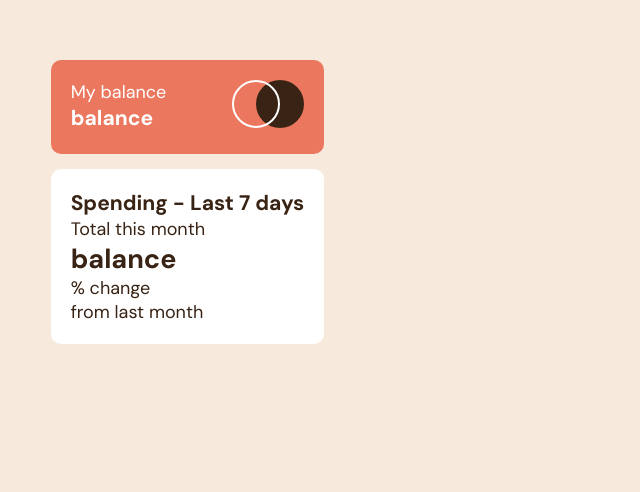
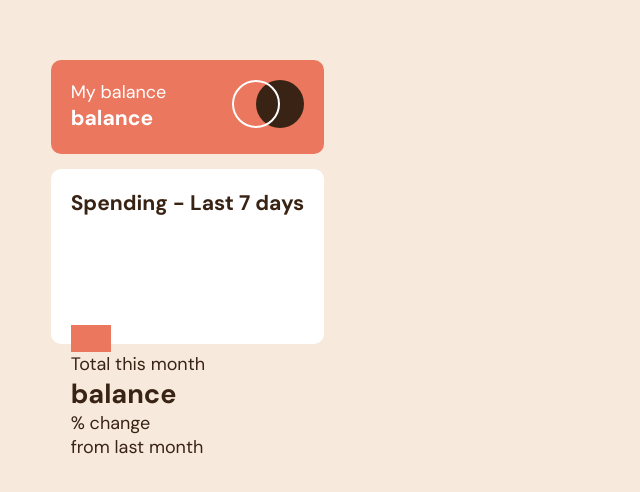
Before and after one commit to agorbacheva-y/expense-chart, a React (Create React App) app: page / in a window 1280 px wide. Shown: the part 198-690 px from the top of the page, without its empty margins (0-640 px from the left). Built offline with nearby package versions, Linux system fonts and the light colour scheme.

Commit message:
static bar chart

```diff
--- a/src/app.css
+++ b/src/app.css
@@ -1 +1 @@
-@import url("https://fonts.googleapis.com/css2?family=DM+Sans:opsz,wght@9..40,400;9..40,700&display=swap");*{margin:0;padding:0;border:0;-webkit-box-sizing:border-box;box-sizing:border-box}body{font-family:"DM Sans",sans-serif;font-size:18px;background-color:hsl(27,66%,92%);max-width:375px;min-height:100vh;display:-webkit-box;display:-ms-flexbox;display:flex;-webkit-box-pack:center;-ms-flex-pack:center;justify-content:center;-webkit-box-align:center;-ms-flex-align:center;align-items:center}.body-container{display:-webkit-box;display:-ms-flexbox;display:flex;-webkit-box-orient:vertical;-webkit-box-direction:normal;-ms-flex-direction:column;flex-direction:column;width:100%;gap:15px}.balance{display:-webkit-box;display:-ms-flexbox;display:flex}.balance .balance__nr{float:left}.balance .balance__logo{float:right}.spending{display:-webkit-box;display:-ms-flexbox;display:flex}.container{width:100%;padding:20px;border-radius:10px}
+@import url("https://fonts.googleapis.com/css2?family=DM+Sans:opsz,wght@9..40,400;9..40,700&display=swap");*{margin:0;padding:0;border:0;-webkit-box-sizing:border-box;box-sizing:border-box}body{font-family:"DM Sans",sans-serif;font-size:18px;background-color:hsl(27,66%,92%);max-width:375px;min-height:100vh;display:-webkit-box;display:-ms-flexbox;display:flex;-webkit-box-pack:center;-ms-flex-pack:center;justify-content:center;-webkit-box-align:center;-ms-flex-align:center;align-items:center}.body-container{display:-webkit-box;display:-ms-flexbox;display:flex;-webkit-box-orient:vertical;-webkit-box-direction:normal;-ms-flex-direction:column;flex-direction:column;width:100%;gap:15px}.balance{display:-webkit-box;display:-ms-flexbox;display:flex}.balance .balance__nr{float:left}.balance .balance__logo{float:right}.spending{display:-webkit-box;display:-ms-flexbox;display:flex}.container{width:100%;padding:20px;border-radius:10px}.chart{max-width:300px;width:100%;height:100%;display:-webkit-box;display:-ms-flexbox;display:flex}.chart__bar{width:40px;height:100%;display:-webkit-box;display:-ms-flexbox;display:flex;-webkit-box-align:end;-ms-flex-align:end;align-items:flex-end}.chart__fill{width:100%;height:20%;background-color:hsl(10,79%,65%)}
--- a/src/app.scss
+++ b/src/app.scss
@@ -47,3 +47,24 @@ body {
   padding: 20px;
   border-radius: 10px;
 }
+
+// Chart.js
+.chart {
+  max-width: 300px;
+  width: 100%;
+  height: 100%;
+  display: flex;
+}
+
+.chart__bar {
+  width: 40px;
+  height: 100%;
+  display: flex;
+  align-items: flex-end;
+}
+
+.chart__fill {
+  width: 100%;
+  height: 20%;
+  background-color: base.$primary-color;
+}
--- /dev/null
+++ b/src/components/Chart.js
@@ -0,0 +1,11 @@
+function Chart() {
+  return (
+    <div className='chart'>
+      <div className='chart__bar'>
+        <div className='chart__fill'></div>
+      </div>
+    </div>
+  );
+};
+
+export default Chart;
--- a/src/components/Spending.js
+++ b/src/components/Spending.js
@@ -1,10 +1,12 @@
 import Layout from './Layout';
+import Chart from './Chart';
 
 function Spending() {
   return (
     <div className='spending'>
       <Layout style={{backgroundColor: "white", color: "hsl(25, 47%, 15%)"}}>
         <h3>Spending - Last 7 days</h3>
+        <Chart />
         <hr />
         <p>Total this month</p>
         <h2>balance</h2>
```
Also changed, not shown: 2 other files (tests, documents, lock files or other folders).
